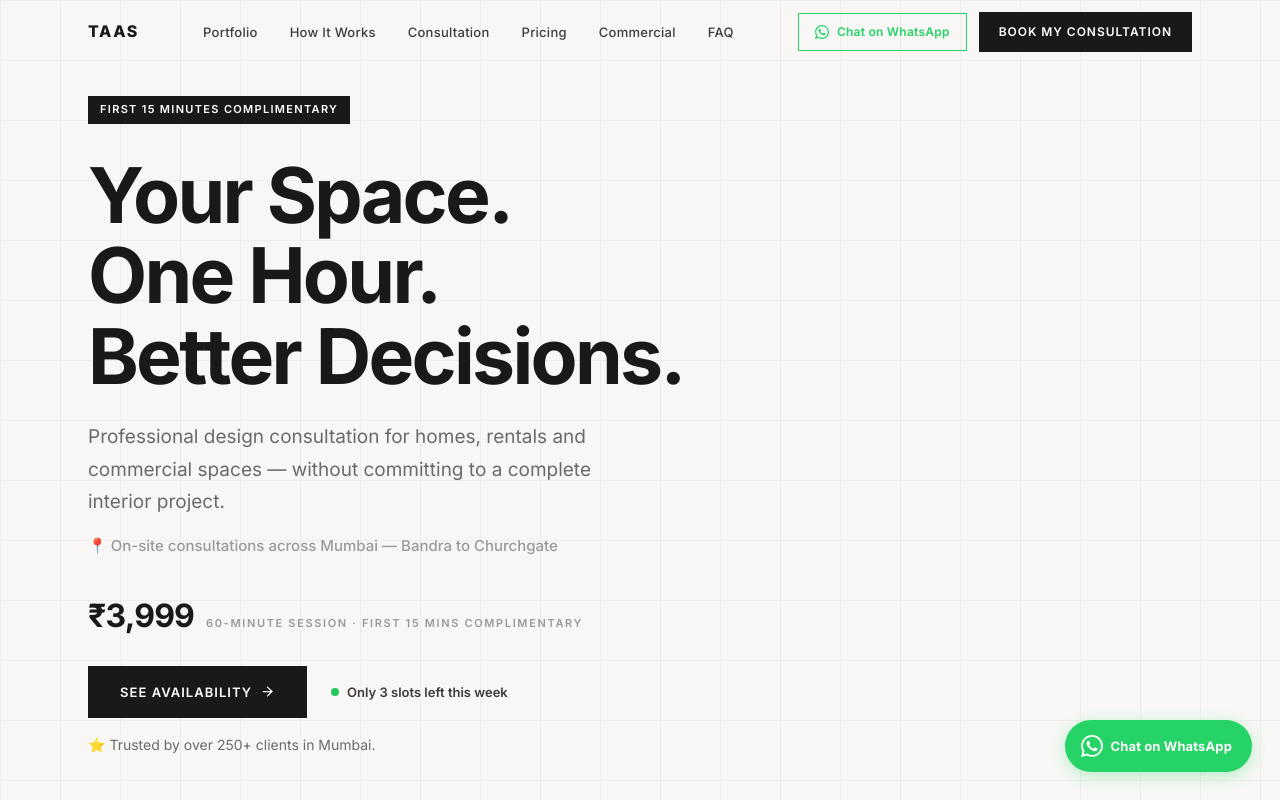
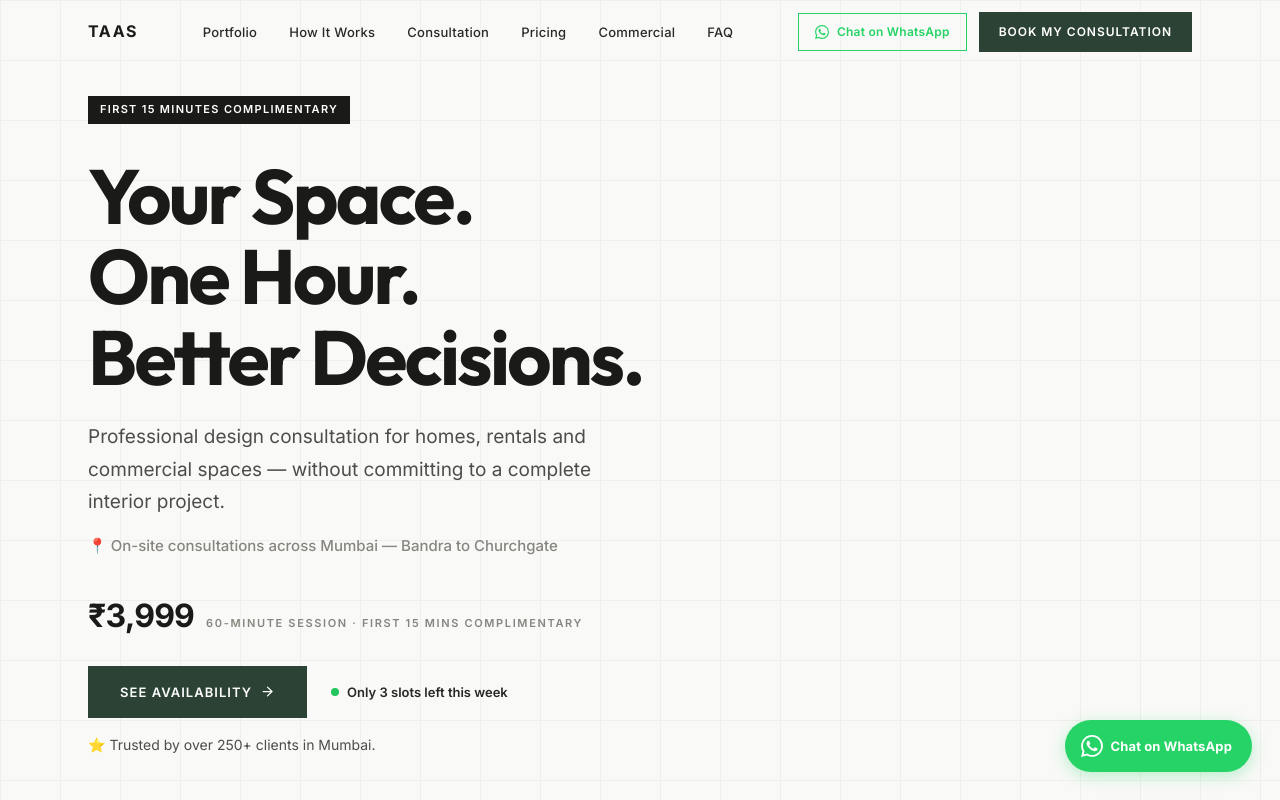
Before and after one commit to SHARV12456/TAAS, a Next.js app: page / in a window 1280 px wide. Shown: the top 800 px of the page. Built offline with nearby package versions, Linux system fonts and the light colour scheme.

Commit message:
style: apply Modern Editorial theme (Outfit + Inter fonts, Warm Neutrals & Sage palette)

```diff
--- a/src/app/globals.css
+++ b/src/app/globals.css
@@ -1,24 +1,25 @@
-@import url('https://fonts.googleapis.com/css2?family=Inter:wght@300;400;500;600;700;800;900&display=swap');
+@import url('https://fonts.googleapis.com/css2?family=Inter:wght@300;400;500;600;700&family=Outfit:wght@300;400;500;600;700;800;900&display=swap');
 @import "tailwindcss";
 
 :root {
   --font-primary: 'Inter', 'Helvetica Neue', -apple-system, BlinkMacSystemFont, sans-serif;
+  --font-heading: 'Outfit', 'Helvetica Neue', -apple-system, BlinkMacSystemFont, sans-serif;
 
-  /* Color Tokens */
+  /* Color Tokens - Modern Editorial (Warm Neutrals & Sage) */
   --color-white: #ffffff;
-  --color-off-white: #f8f7f5;
-  --color-paper: #f4f3f0;
-  --color-light-grey: #e8e7e4;
-  --color-mid-grey: #c4c3bf;
-  --color-grey: #9b9a97;
-  --color-charcoal-light: #6b6a68;
-  --color-charcoal: #3d3c3a;
-  --color-near-black: #1a1917;
-  --color-black: #0d0d0b;
+  --color-off-white: #F9F9F7;
+  --color-paper: #F1EFEA;
+  --color-light-grey: #E2DFD8;
+  --color-mid-grey: #B8B5AE;
+  --color-grey: #87857F;
+  --color-charcoal-light: #4F4D4A;
+  --color-charcoal: #292825;
+  --color-near-black: #1A1A18;
+  --color-black: #0F0E0D;
 
   /* Accent */
-  --color-accent: #2d2d2b;
-  --color-accent-warm: #8b7355;
+  --color-accent: #2C4234; /* Deep Forest / Sage */
+  --color-accent-warm: #8C4A32; /* Architectural Rust */
 
   /* Spacing */
   --section-padding: clamp(4rem, 8vw, 8rem);
@@ -71,6 +72,7 @@ body {
 
 /* Typography Scale */
 .heading-display {
+  font-family: var(--font-heading);
   font-size: clamp(2.5rem, 6vw, 5rem);
   font-weight: 700;
   letter-spacing: -0.03em;
@@ -78,6 +80,7 @@ body {
 }
 
 .heading-1 {
+  font-family: var(--font-heading);
   font-size: clamp(2rem, 4vw, 3.5rem);
   font-weight: 700;
   letter-spacing: -0.025em;
@@ -85,6 +88,7 @@ body {
 }
 
 .heading-2 {
+  font-family: var(--font-heading);
   font-size: clamp(1.5rem, 3vw, 2.5rem);
   font-weight: 600;
   letter-spacing: -0.02em;
@@ -92,6 +96,7 @@ body {
 }
 
 .heading-3 {
+  font-family: var(--font-heading);
   font-size: clamp(1.25rem, 2vw, 1.75rem);
   font-weight: 600;
   letter-spacing: -0.015em;
@@ -178,12 +183,12 @@ body {
 }
 
 .btn-primary {
-  background: var(--color-near-black);
+  background: var(--color-accent);
   color: var(--color-white);
 }
 
 .btn-primary:hover {
-  background: var(--color-charcoal);
+  background: var(--color-near-black);
   transform: translateY(-1px);
 }
 
--- a/src/app/layout.tsx
+++ b/src/app/layout.tsx
@@ -13,7 +13,7 @@ export default function RootLayout({ children }: { children: React.ReactNode })
       <head>
         <link rel="preconnect" href="https://fonts.googleapis.com" />
         <link rel="preconnect" href="https://fonts.gstatic.com" crossOrigin="anonymous" />
-        <link href="https://fonts.googleapis.com/css2?family=Inter:wght@300;400;500;600;700;800;900&display=swap" rel="stylesheet" />
+        <link href="https://fonts.googleapis.com/css2?family=Inter:wght@300;400;500;600;700&family=Outfit:wght@300;400;500;600;700;800;900&display=swap" rel="stylesheet" />
       </head>
       <body>
         {children}
```
